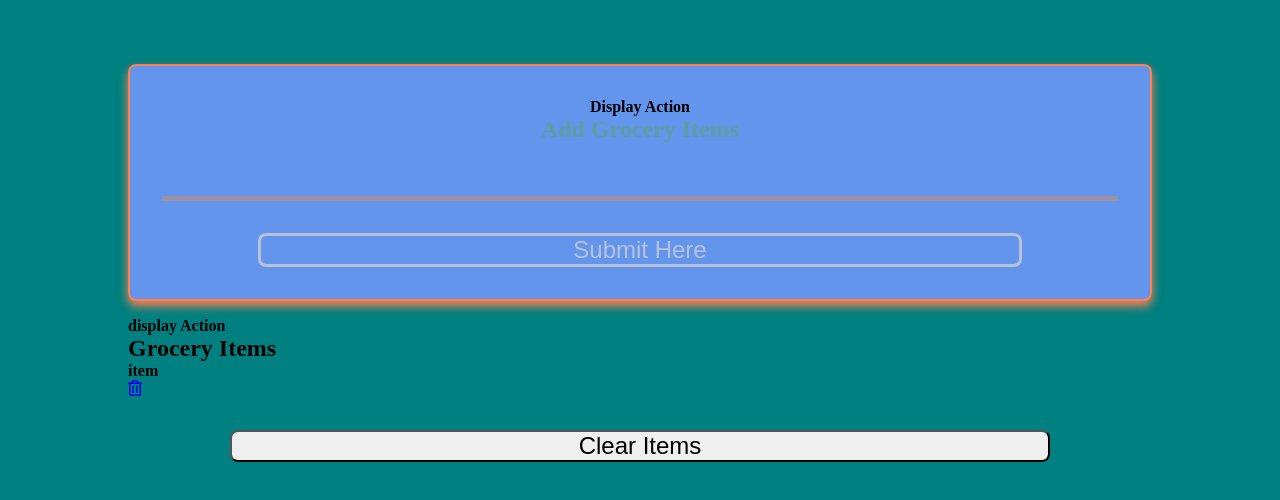
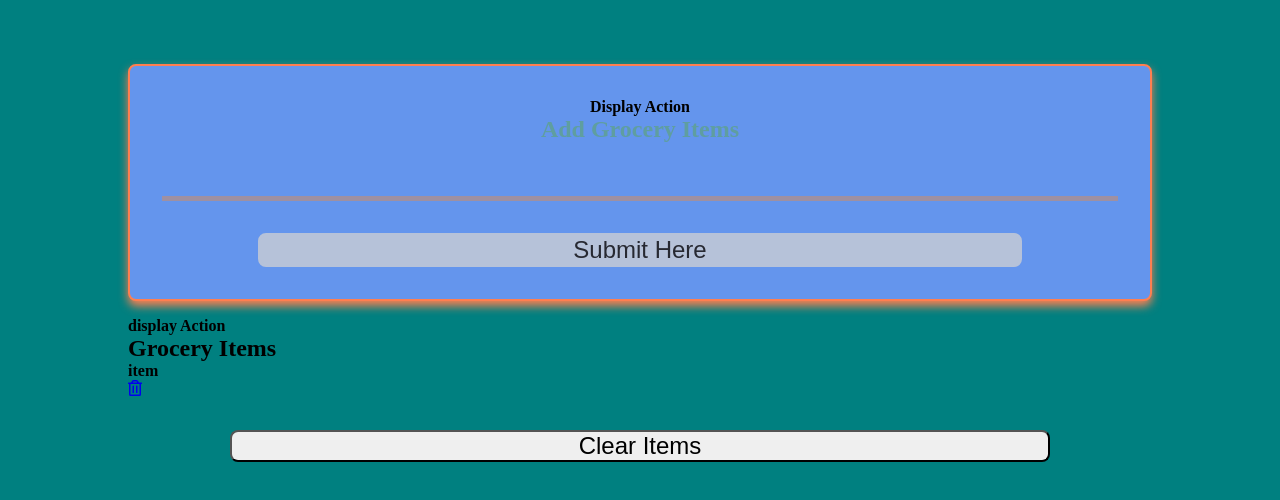
Before and after one commit to garciaedy/GroceryList, a plain HTML site: page index.html in a window 1280 px wide. In both pictures the pointer is over the button "Submit Here". Drawn offline with Linux system fonts and the light colour scheme.

Commit message:
added hover

```diff
--- a/main.css
+++ b/main.css
@@ -62,3 +62,7 @@ text-transform: capitalize;
  border:3px solid #B6C2D9;
  transition: all 2s ease;
 }
+.addItems-submit:hover{
+ background: #B6C2D9;
+ color: #272932;
+}
```
